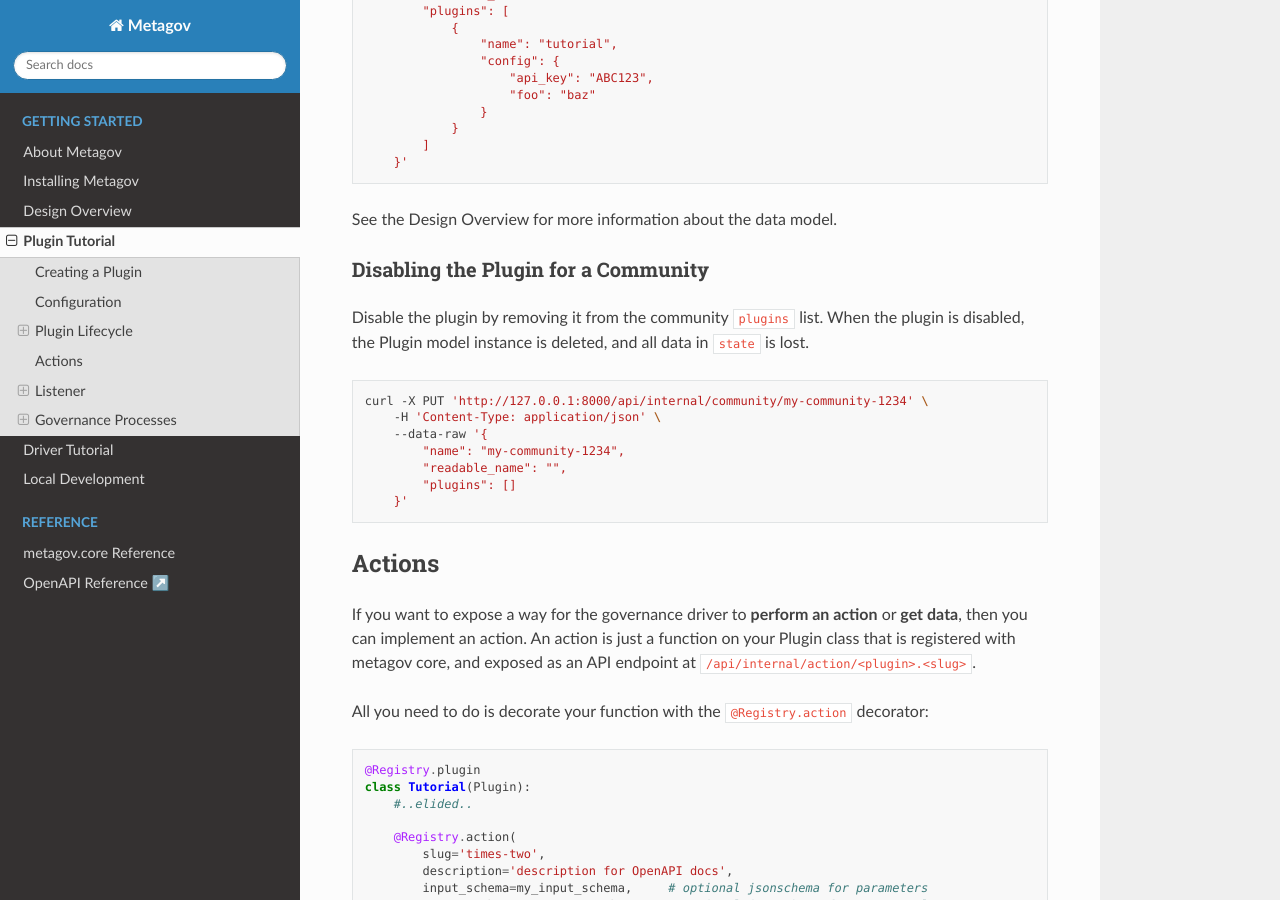
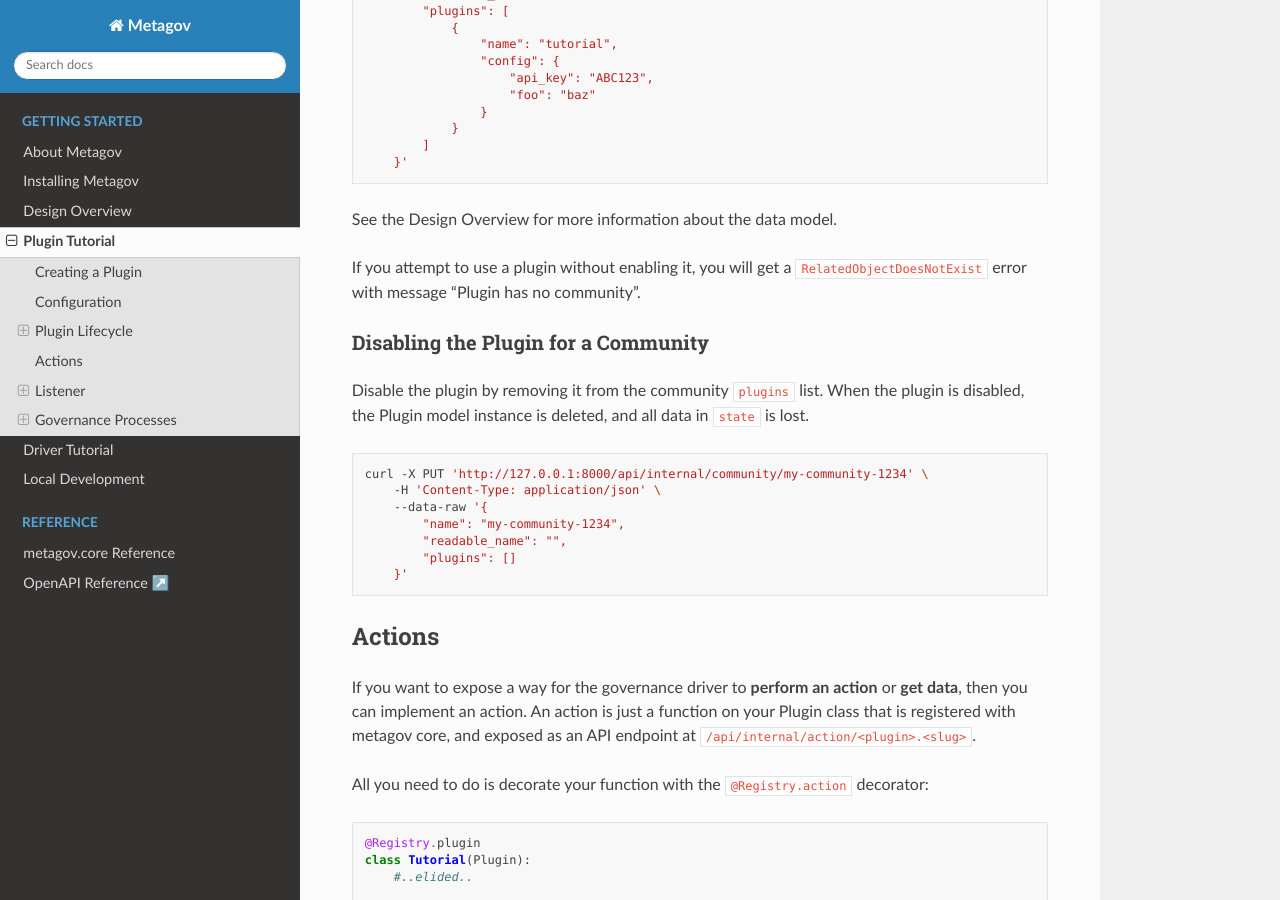
Before and after one commit to metagov/gateway, a Sphinx documentation site: the page built from docs/plugin_tutorial.rst, in a window 1280 px wide and 900 px high, scrolled down 2790 px. Built offline with Sphinx 7.4.7 and the Read the Docs theme 2.0.0, drawn with Linux system fonts in a browser that asks for light colours.

Commit message:
Add reference to error you get if you skip enabling the plugin

```diff
--- a/docs/plugin_tutorial.rst
+++ b/docs/plugin_tutorial.rst
@@ -136,6 +136,8 @@ To create a new community with your plugin activated, make a PUT request to the
 
 
 See the Design Overview for more information about the data model.
+
+If you attempt to use a plugin without enabling it, you will get a ``RelatedObjectDoesNotExist`` error with message "Plugin has no community".
 
 Disabling the Plugin for a Community
 ^^^^^^^^^^^^^^^^^^^^^^^^^^^^^^^^^^^^
```
